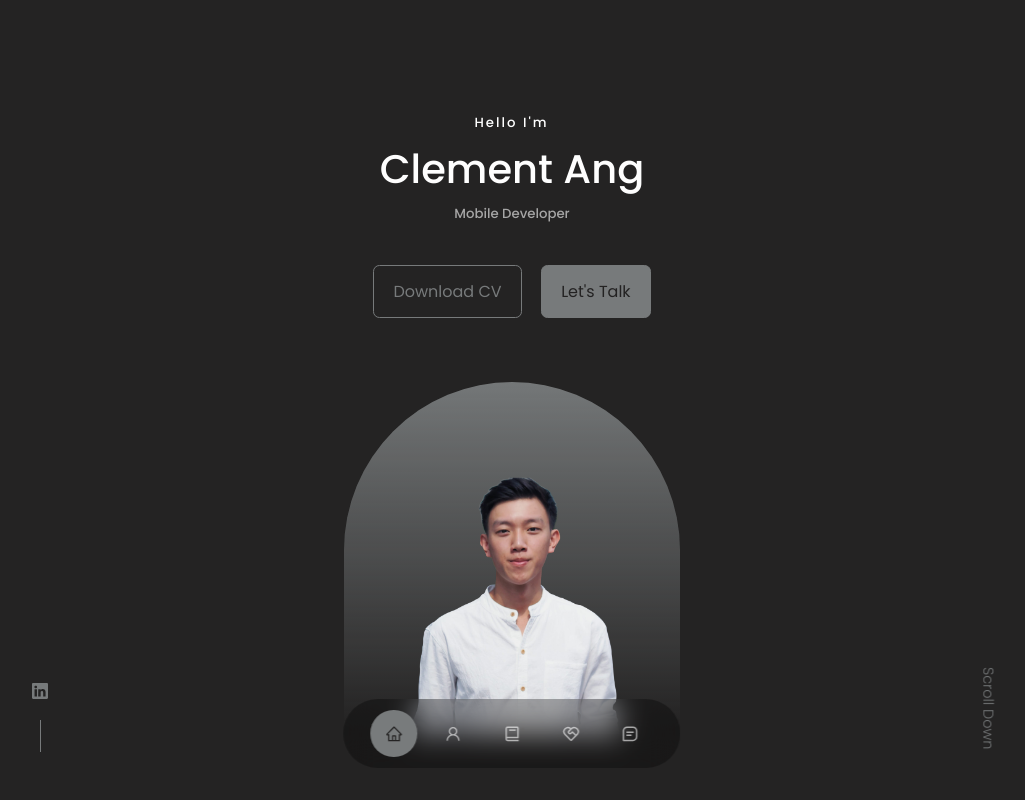
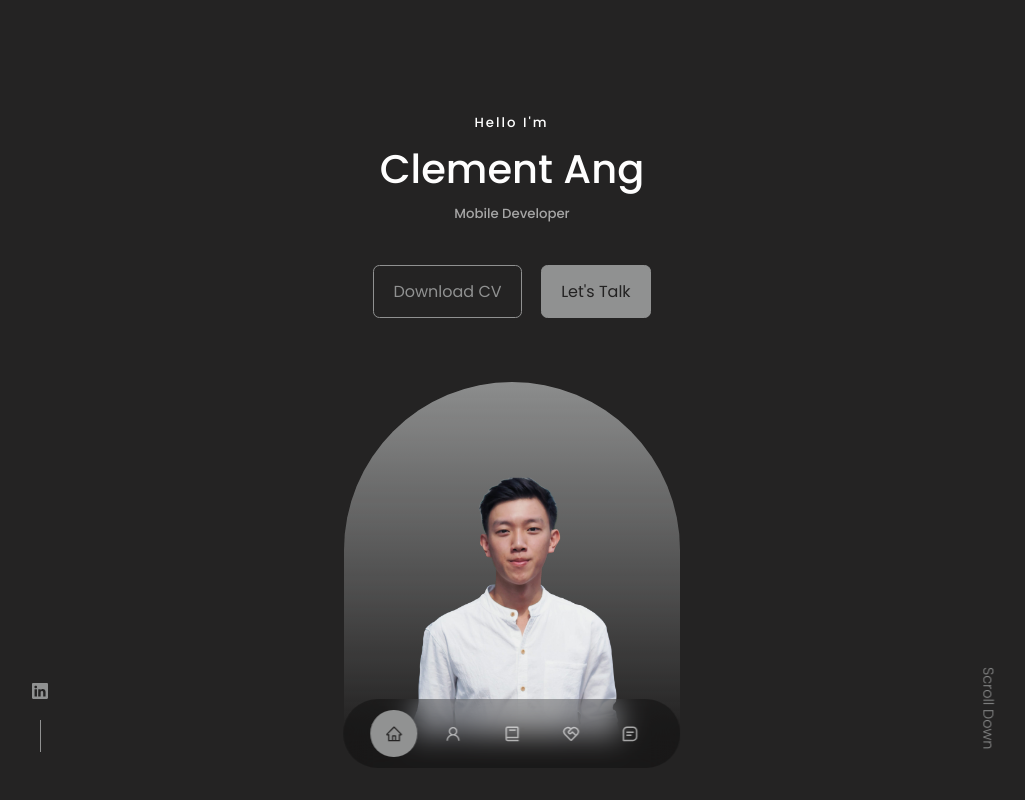
Before and after one commit to CleAyz/ClementPortfolio, a React (Create React App) app: page / in a window 1280 px wide. Shown: the top 800 px of the page, without its empty margins (128-1153 px from the left). Built offline with nearby package versions, Linux system fonts and the light colour scheme.

Commit message:
change button colors

```diff
--- a/src/index.css
+++ b/src/index.css
@@ -12,7 +12,7 @@
 :root {
     --color-bg: #242323;
     --color-bg-variant: #2c2c2c;
-    --color-primary: #787b7c;
+    --color-primary: #919292;
     --color-primary-variant: rgba(6, 144, 243, 0.4);
     --color-white: #fff;
     --color-light: rgba(255, 255, 255, 0.6);
```
